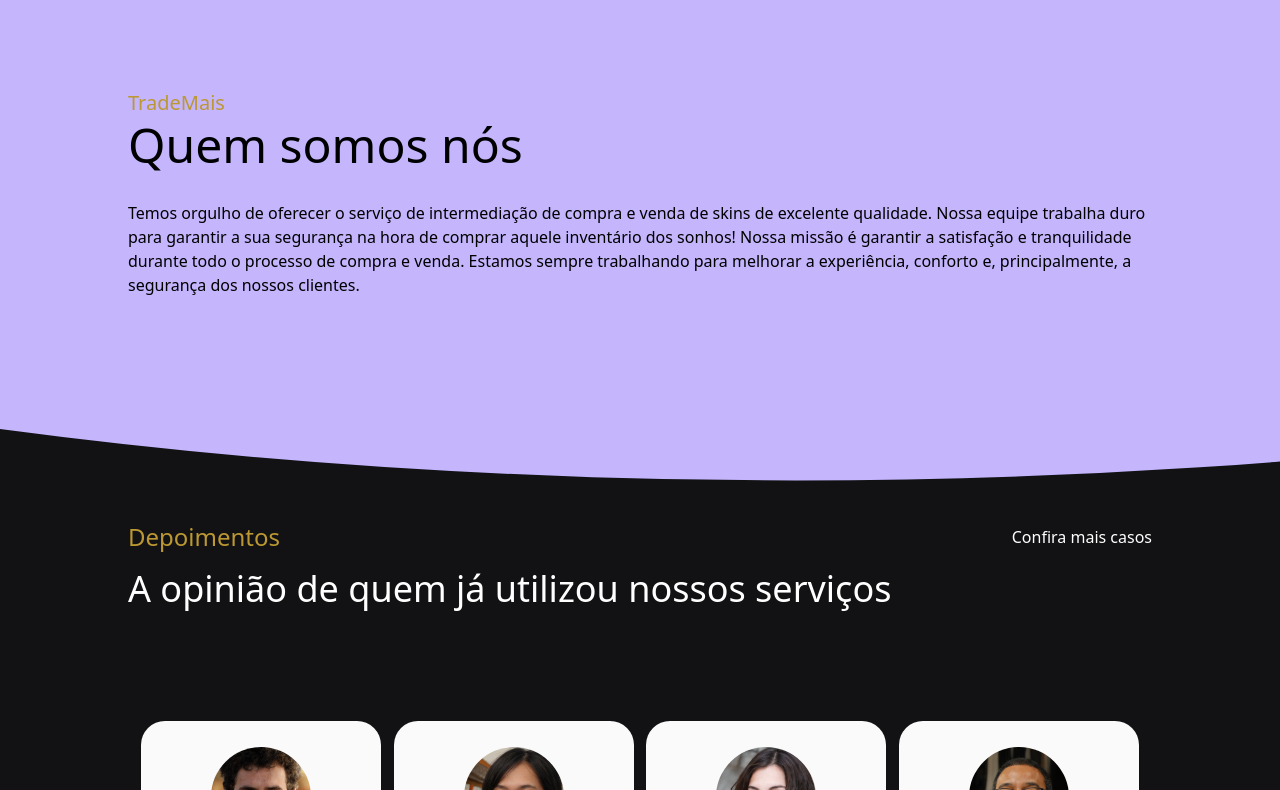
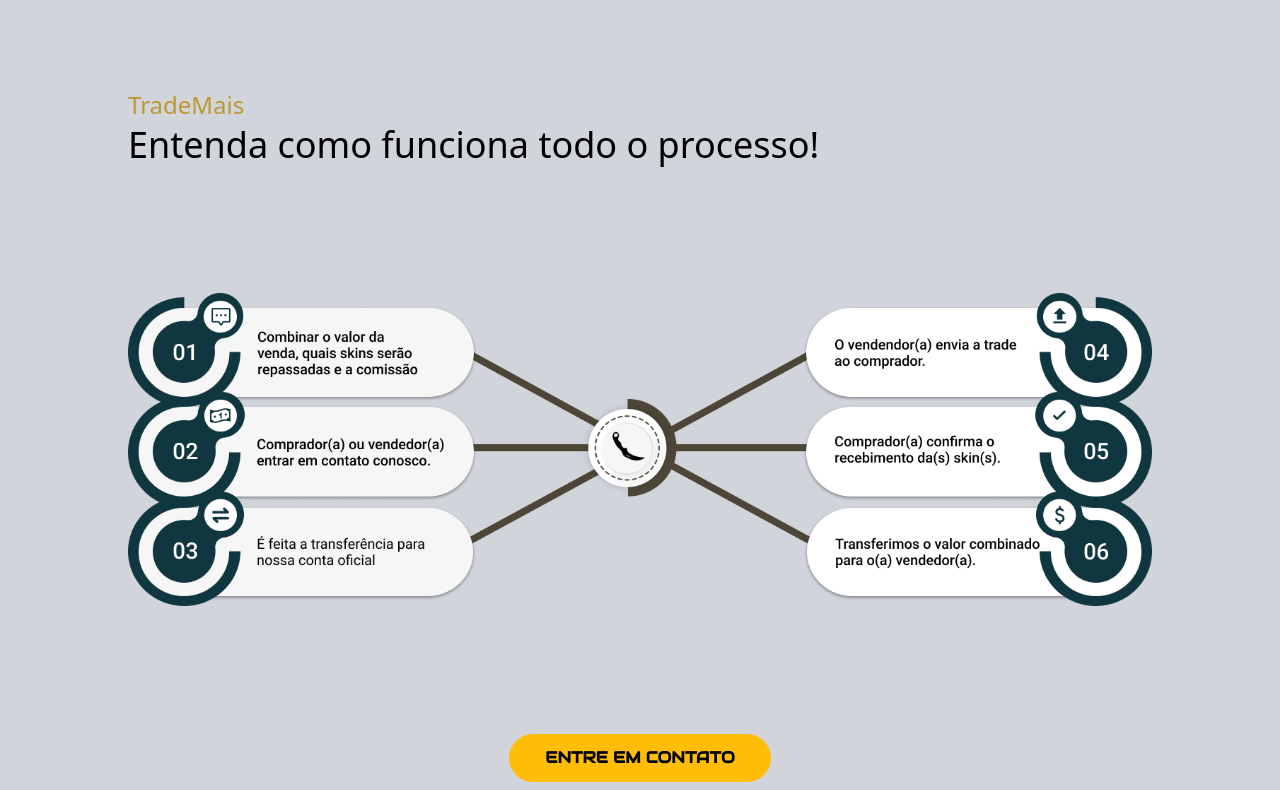
Before and after one commit to WallisonRP/trademais, a React (Vite) app: page / in a window 1280 px wide. Shown: the part 1670-2460 px from the top of the page. Built offline with nearby package versions, Linux system fonts and the light colour scheme.

Commit message:
teste na seção how it works

```diff
--- a/src/components/FilledButton/index.tsx
+++ b/src/components/FilledButton/index.tsx
@@ -4,7 +4,7 @@ interface Props {
 
 export function FilledButton({ title }: Props) {
   return (
-    <button className="py-3 md:px-9 px-5 font-semibold bg-[#FFBD08] text-black rounded-3xl font-audiowide">
+    <button className="uppercase py-3 md:px-9 px-5 font-semibold bg-[#FFBD08] text-black rounded-3xl font-audiowide">
       {title}
     </button>
   );
--- a/src/components/sections/AboutUs/index.tsx
+++ b/src/components/sections/AboutUs/index.tsx
@@ -25,12 +25,11 @@ export function AboutUs() {
           </p>
         </div>
 
-        <div className="mx-auto">
           <FilledButton title="SAIBA MAIS" />
-        </div>
+
       </div>
 
-      <img className="h-[500px] md:block hidden" src={aboutUsImage} alt="" />
+      <img className="lg:h-[450px] lg:block hidden" src={aboutUsImage} alt="" />
     </section>
   );
 }
--- a/src/components/sections/Footer/index.tsx
+++ b/src/components/sections/Footer/index.tsx
@@ -113,7 +113,7 @@ export function Footer() {
         >
           <path
             d="M321.39,56.44c58-10.79,114.16-30.13,172-41.86,82.39-16.72,168.19-17.73,250.45-.39C823.78,31,906.67,72,985.66,92.83c70.05,18.48,146.53,26.09,214.34,3V0H0V27.35A600.21,600.21,0,0,0,321.39,56.44Z"
-            className="fill-violet-300"
+            className="fill-gray-300"
           ></path>
         </svg>
       </div>
--- a/src/components/sections/HowItWorks/index.tsx
+++ b/src/components/sections/HowItWorks/index.tsx
@@ -1,20 +1,20 @@
 import "./styles.css";
+import howItWorksImage from "../../../assets/images/how-it-works.png";
+import { FilledButton } from "../../FilledButton";
 
 export function HowItWorks() {
   return (
-    <section className="relative bg-violet-300 px-[10%] pt-40 pb-24 font-medium mt-16">
-      <p className="text-[#BC9832] text-xl mb-1">TradeMais</p>
-      <h1 className="text-5xl mb-8">Quem somos nós</h1>
+    <section className="relative bg-gray-300 px-[10%] pt-40 pb-60 mt-16 font-medium">
+      <p className="text-[#BC9832] md:text-2xl text-lg mb-1">TradeMais</p>
+      <h1 className="md:text-4xl text-xl md:text-left text-center mb-8">Entenda como funciona todo o processo!</h1>
 
-      <p>
-        Temos orgulho de oferecer o serviço de intermediação de compra e venda
-        de skins de excelente qualidade. Nossa equipe trabalha duro para
-        garantir a sua segurança na hora de comprar aquele inventário dos
-        sonhos! Nossa missão é garantir a satisfação e tranquilidade durante
-        todo o processo de compra e venda. Estamos sempre trabalhando para
-        melhorar a experiência, conforto e, principalmente, a segurança dos
-        nossos clientes.
-      </p>
+      <div className="flex flex-col justify-center mt-32 place-items-center">
+      <img className="max-w-full h-auto" src={howItWorksImage} alt="howItWorksImage" />
+      <div className="mt-32">
+          <FilledButton title="Entre em contato" />
+        </div>
+      </div>
+
 
       <div className="absolute top-0 left-0 w-full overflow-hidden">
         <svg
```
Also changed, not shown: src/assets/images/how-it-works.png (added).
